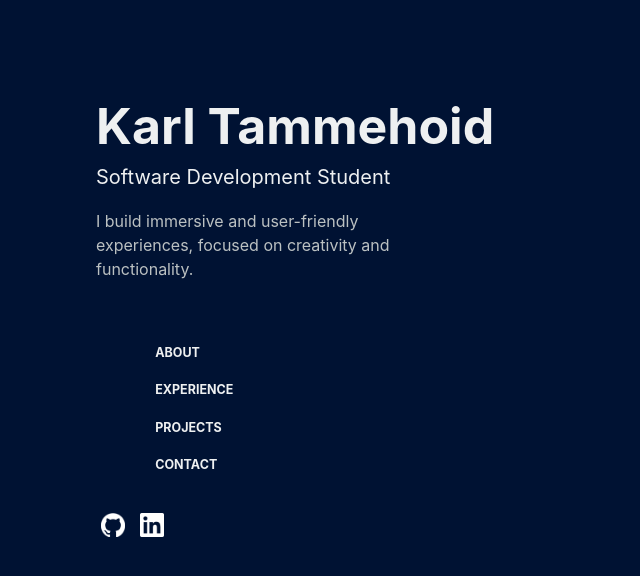
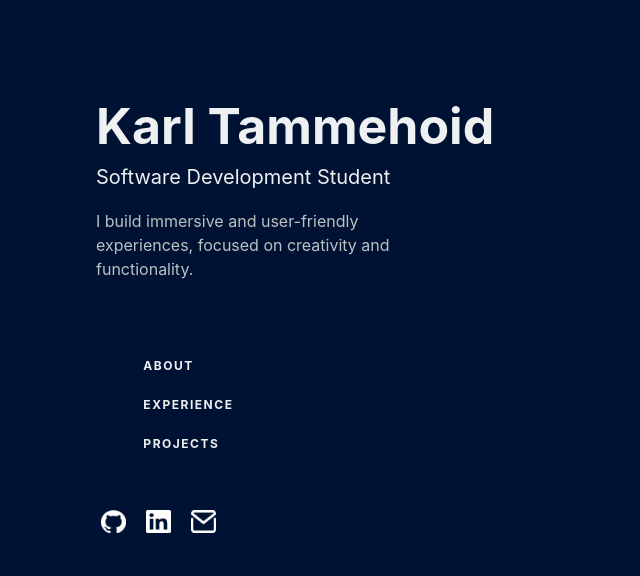
Before and after one commit to ScytheGGG/Portfolio, a React (Create React App) app: page / in a window 1280 px wide. Shown: the top 576 px of the page, without its empty margins (0-640 px from the left). Built offline with nearby package versions, Linux system fonts and the light colour scheme.

Commit message:
Navbar Tweaks

```diff
--- a/src/b-home/bPage.js
+++ b/src/b-home/bPage.js
@@ -16,7 +16,6 @@ export default function BPage() {
                     <p>ABOUT</p>
                     <p>EXPERIENCE</p>
                     <p>PROJECTS</p>
-                    <p>CONTACT</p>
                 </div>
                 <div className="bph--images">
                     <a href="https://github.com/scytheggg" target="_blank" rel="noreferrer">
@@ -24,6 +23,9 @@ export default function BPage() {
                     </a>
                     <a href="https://www.linkedin.com/in/tammehoidkarl/" target="_blank" rel="noreferrer">
                         <img className="linkedin--logo" src="./photos/linkedin-logo.png" alt="LinkedIn"></img>
+                    </a>
+                    <a href="mailto:tammehoidkarl@gmail.com?subject=Subject%20of%20the%20email&body=Body%20of%20the%20email" target="_blank" rel="noreferrer">
+                        <img class="mail--logo" src="./photos/mail-logo.png" alt="Mail"></img>
                     </a>
                 </div>
             </div>
--- a/src/style.css
+++ b/src/style.css
@@ -63,22 +63,23 @@ body {
   }
 
   .bph--nav {
-    margin-top: 5%;
-    margin-left: 5%;
+    margin-top: 6%;
+    margin-left: 4%;
     font-weight: bold;
-    font-size: 12.5px;
-    line-height: 2;
+    font-size: 12px;
+    line-height: 2.25;
+    letter-spacing: 1.5px;
   }
 
   .bph--images {
     display: flex;
-    padding-top: 2%;
+    padding-top: 3.5%;
     padding-left: 5px;
 
-    .github--logo, .linkedin--logo {
-      width: 24px;
-      height: 24px;
-      margin-right: 15px;
+    .github--logo, .linkedin--logo, .mail--logo {
+      width: 25px;
+      height: 23px;
+      margin-right: 20px;
     }
   }
 }
```
Also changed, not shown: public/photos/mail-logo.png (added).
